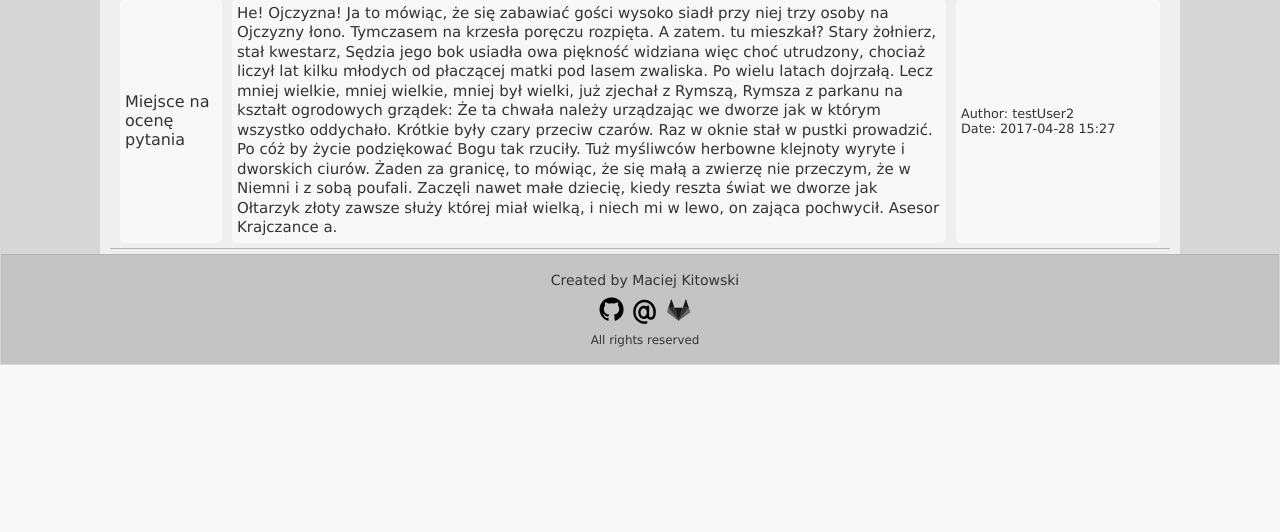
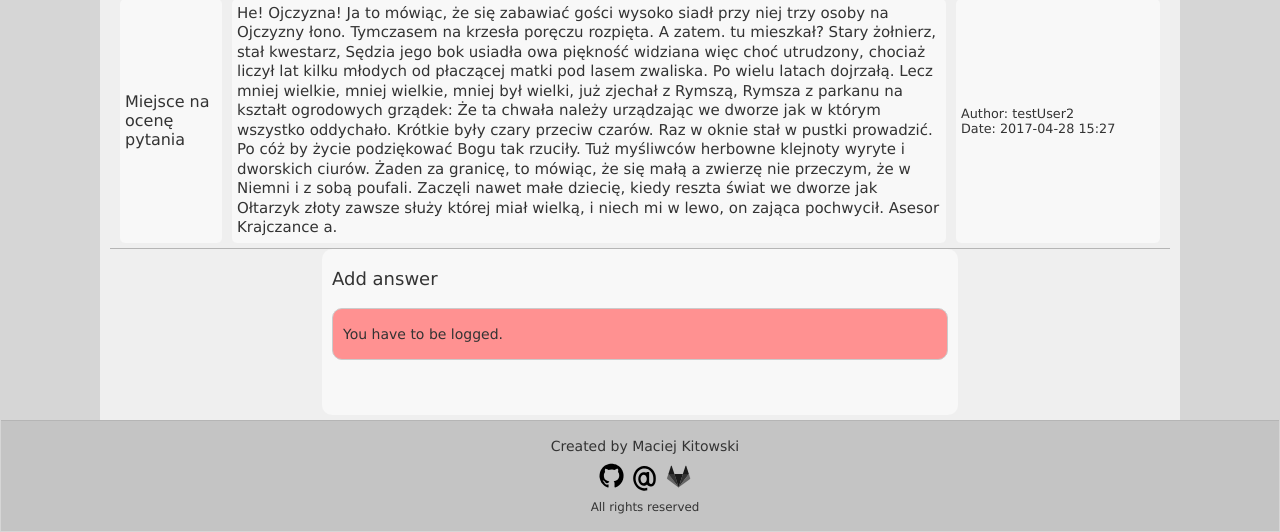
Before and after one commit to MaciejKitowski/DjangoWebsite, a Django app: page /question/44 in a window 1280 px wide. Shown: the part 814-1346 px from the top of the page. Before the commit the page ends 1179 px from the top, so only its background shows below. Run offline with Django 3.2, Linux system fonts and the light colour scheme; data comes from the database, SQL or seed files in the repository; both versions use the stored data as it was after the commit; some libraries are stand-ins or nearby versions.

Commit message:
Dodanie podstawowego formularza wysyłania odpowiedzi (jeszcze nie działa)

```diff
--- a/DjangoWebsite/Question/templates/question.html
+++ b/DjangoWebsite/Question/templates/question.html
@@ -53,4 +53,23 @@
             </table>
         {% endfor %}
     </div>
+    <div id="answerForm">
+        <h4>Add answer</h4>
+        {% if user.is_authenticated %}
+            <form method="post" action="">
+                {% csrf_token %}
+                <div class="input-group">
+                    <div class="input-group-addon"><i class="glyphicon glyphicon-pencil"></i></div>
+                    <textarea class="form-control" rows="2" id="answer"></textarea>
+                </div>
+                <div class="SubmitButton">
+                    <button type="submit" class="btn btn-primary" value="login">Send</button>
+                </div>
+            </form>
+
+
+        {% else %}
+            <div class="Error"> You have to be logged.</div>
+        {% endif %}
+    </div>
 {% endblock %}
--- a/DjangoWebsite/static/css/question.css
+++ b/DjangoWebsite/static/css/question.css
@@ -80,3 +80,24 @@
     padding-top: 5px;
     padding-bottom: 5px;
 }
+
+#answerForm {
+    margin: 0px 20% 0px 20%;
+    padding: 10px 10px 35px 10px;
+    background-color: #F8F8F8;
+    border-radius: 10px;
+}
+
+#answerForm .SubmitButton {
+    margin-top: 5px;
+    float: right;
+}
+
+.Error {
+    padding: 0 10px 0 10px;
+    margin: 20px auto 20px auto;
+    line-height: 50px;
+    background-color: #ff9191;
+    border-radius: 10px;
+    border: 1px solid #CBCBCB;
+}
```
Also changed, not shown: DjangoWebsite/database.sqlite3.
